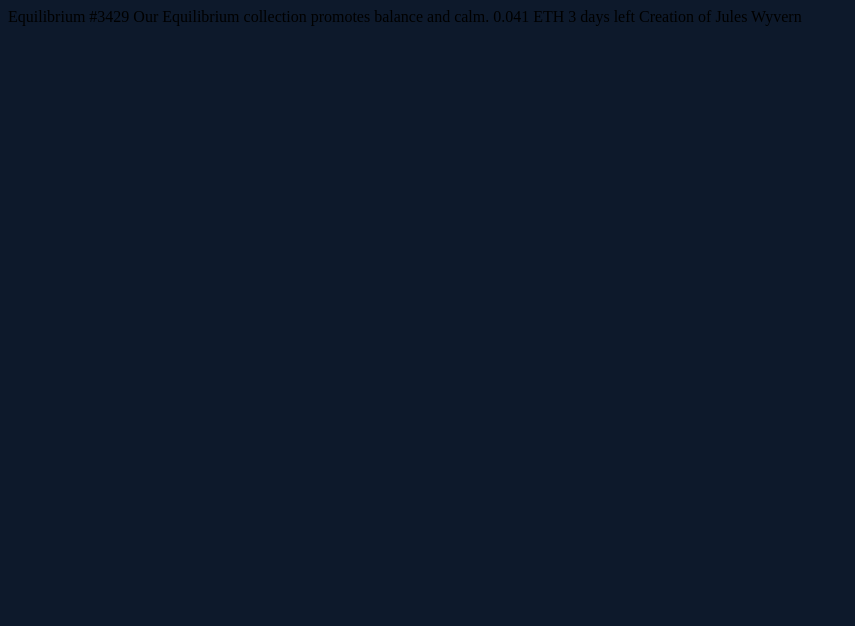
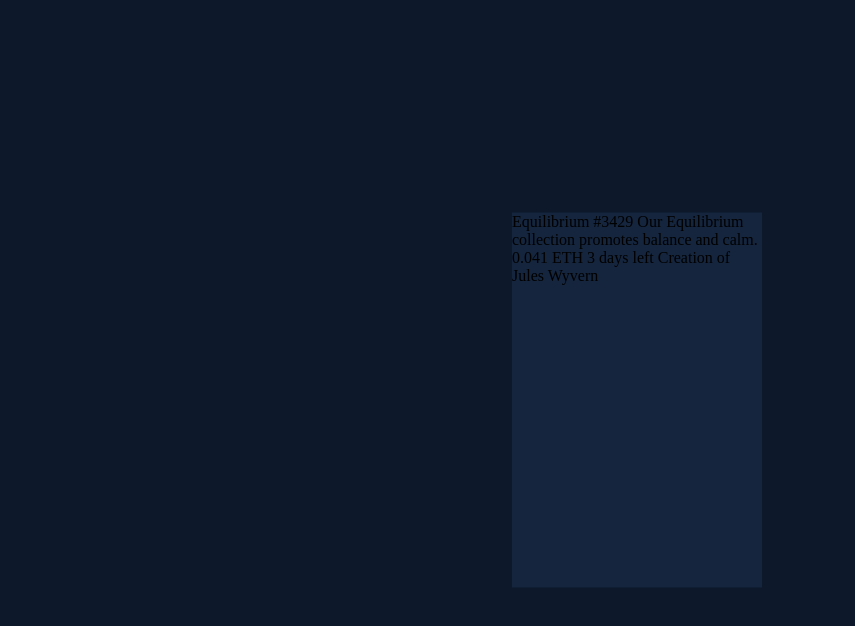
Before and after one commit to ciana-banana/nft-preview-card-component, a plain HTML site: page index.html in a window 1280 px wide. Shown: the whole page, without its empty margins (0-855 px from the left). Drawn offline with Linux system fonts and the light colour scheme.

Commit message:
creating base card container

```diff
--- a/index.html
+++ b/index.html
@@ -12,7 +12,7 @@
   <link rel="stylesheet" href="/style.css">
 </head>
 <body>
-
+  <div id="main_container">
   Equilibrium #3429
 
   Our Equilibrium collection promotes balance and calm.
@@ -21,6 +21,7 @@
   3 days left
 
   Creation of Jules Wyvern
+</div>
 
 
 </body>
--- a/style.css
+++ b/style.css
@@ -1,3 +1,15 @@
 body {
     background-color: hsl(217, 54%, 11%);
 }
+
+#main_container {
+    background-color: hsl(216, 50%, 16%);
+    height: 375px;
+    width: 250px;
+    margin: 0;
+    position: absolute;
+  top: 50%;
+  left: 40%;
+  -ms-transform: translateY(-50%);
+  transform: translateY(-50%);
+}
```
